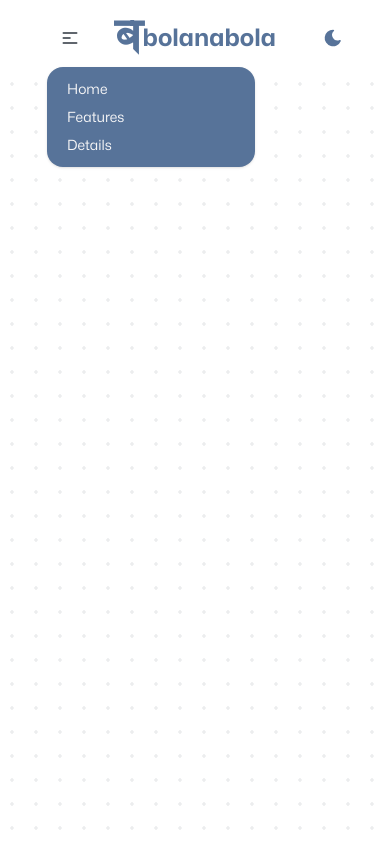
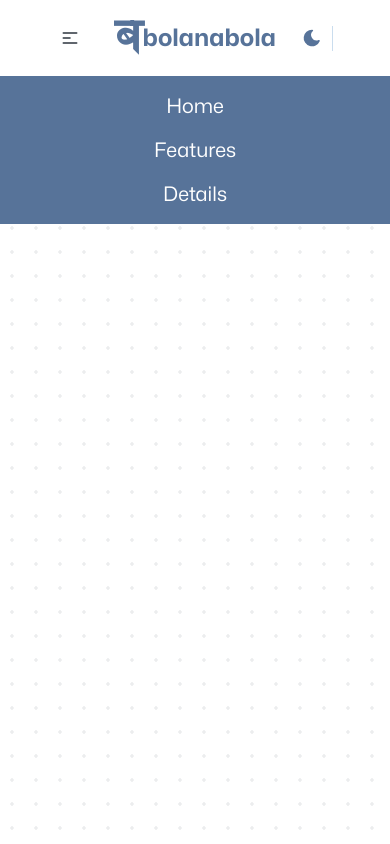
Before and after one commit to shivajichalise/bolanabola, a React (Vite) app in the folder frontend/: page /home in a window 390 px wide. Both pictures are taken after a click on the button 70 px from the left and 37 px from the top of the page. Built offline with nearby package versions, Linux system fonts and the light colour scheme.

Commit message:
navbar design finished

```diff
--- a/frontend/src/components/Navbar.tsx
+++ b/frontend/src/components/Navbar.tsx
@@ -4,16 +4,17 @@ import { RootState } from "../store"
 import IconLink from "./IconLink"
 import {
     IconBrandGithub,
-    IconBrandGoogle,
     IconBrandGoogleFilled,
-    IconBrandGoogleFit,
     IconBrandInstagram,
     IconBrandLinkedin,
 } from "@tabler/icons-react"
 import Button from "./Button"
 import VerticalDivider from "./VerticalDivider"
+import { useState } from "react"
 
 const Navbar = () => {
+    const [isMobileMenuOpen, setIsMobileMenuOpen] = useState<boolean>(false)
+
     const isSignedIn = useSelector((state: RootState) => state.user.isSignedIn)
 
     const navLinks = [
@@ -22,15 +23,24 @@ const Navbar = () => {
         { label: "Details", link: "#details" },
     ]
 
+    const toggleMobileMenu = () => {
+        setIsMobileMenuOpen(!isMobileMenuOpen)
+    }
+
+    const closeMobileMenu = () => {
+        setIsMobileMenuOpen(false)
+    }
+
     return (
+        <>
             <div className="bg-base-300 flex justify-center items-center">
-            <div className="navbar w-4/5">
+                <div className="navbar navbar-primary w-4/5">
                     <div className="navbar-start">
                         <div className="dropdown">
                             <div
-                            tabIndex={0}
                                 role="button"
                                 className="btn btn-sm btn-ghost lg:hidden mr-5"
+                                onClick={toggleMobileMenu}
                             >
                                 <svg
                                     xmlns="http://www.w3.org/2000/svg"
@@ -47,27 +57,21 @@ const Navbar = () => {
                                     />
                                 </svg>
                             </div>
-                        <ul
-                            tabIndex={0}
-                            className="menu menu-sm dropdown-content mt-3 z-[1] p-2 shadow bg-primary text-neutral rounded-box w-52"
-                        >
-                            {navLinks.map((link) => (
-                                <li key={link.link}>
-                                    <a href={link.link}>{link.label}</a>
-                                </li>
-                            ))}
-                        </ul>
                         </div>
                         <a className="text-primary justify-center items-center hidden md:flex">
                             <span className="preeti text-6xl font-bold">a</span>
-                        <span className="text-2xl font-bold">bolanabola</span>
+                            <span className="text-2xl font-bold">
+                                bolanabola
+                            </span>
                         </a>
                     </div>
 
                     <div className="navbar-center md:hidden">
                         <a className="text-primary flex justify-center items-center">
                             <span className="preeti text-6xl font-bold">a</span>
-                        <span className="text-2xl font-bold">bolanabola</span>
+                            <span className="text-2xl font-bold">
+                                bolanabola
+                            </span>
                         </a>
                     </div>
 
@@ -84,7 +88,7 @@ const Navbar = () => {
                                 ))}
                             </ul>
 
-                        <VerticalDivider />
+                            <VerticalDivider className="hidden lg:flex" />
 
                             <ThemeSwitcher />
 
@@ -111,8 +115,43 @@ const Navbar = () => {
                                 <IconBrandLinkedin />
                             </IconLink>
 
-                        <VerticalDivider />
+                            <VerticalDivider className="hidden lg:flex" />
 
+                            {isSignedIn ? (
+                                <div className="dropdown dropdown-end">
+                                    <div
+                                        tabIndex={0}
+                                        role="button"
+                                        className="btn btn-ghost btn-circle avatar"
+                                    >
+                                        <div className="w-9 rounded-full">
+                                            <img
+                                                alt="Tailwind CSS Navbar component"
+                                                src="https://img.daisyui.com/images/stock/photo-1534528741775-53994a69daeb.jpg"
+                                            />
+                                        </div>
+                                    </div>
+                                    <ul
+                                        tabIndex={0}
+                                        className="menu menu-sm dropdown-content mt-3 z-[1] p-2 shadow bg-primary text-base-300 rounded-box w-52"
+                                    >
+                                        <li>
+                                            <a className="justify-between">
+                                                Profile
+                                                <span className="badge badge-error text-neutral">
+                                                    New
+                                                </span>
+                                            </a>
+                                        </li>
+                                        <li>
+                                            <a>Settings</a>
+                                        </li>
+                                        <li>
+                                            <a>Logout</a>
+                                        </li>
+                                    </ul>
+                                </div>
+                            ) : (
                                 <Button
                                     style="default"
                                     size="sm"
@@ -123,10 +162,29 @@ const Navbar = () => {
                                     text="Login with Google"
                                     className="hidden lg:flex"
                                 />
+                            )}
                         </div>
                     </div>
                 </div>
             </div>
+            <div
+                className={`w-screen ${isMobileMenuOpen ? "sm:block" : "hidden"}`}
+            >
+                <ul className="menu bg-primary text-base-300 w-full flex justify-center items-center text-xl">
+                    {navLinks.map((link) => (
+                        <li key={link.link} className="">
+                            <a
+                                className="hover:bg-primary-content"
+                                onClick={closeMobileMenu}
+                                href={link.link}
+                            >
+                                {link.label}
+                            </a>
+                        </li>
+                    ))}
+                </ul>
+            </div>
+        </>
     )
 }
 
--- a/frontend/src/components/VerticalDivider.tsx
+++ b/frontend/src/components/VerticalDivider.tsx
@@ -1,7 +1,11 @@
-const VerticalDivider = () => {
+import VerticalDividerProps from "../types/VerticalDividerProps"
+
+const VerticalDivider = (props: VerticalDividerProps) => {
     return (
         <div className="flex flex-1">
-            <div className="h-[25px] min-h-[1rem] w-px self-stretch bg-secondary opacity-80 mx-2.5 hidden lg:flex"></div>
+            <div
+                className={`h-[25px] min-h-[1rem] w-px self-stretch bg-secondary opacity-80 mx-2.5 ${props.className}`}
+            ></div>
         </div>
     )
 }
--- /dev/null
+++ b/frontend/src/types/VerticalDividerProps.ts
@@ -0,0 +1,5 @@
+interface VerticalDividerProps {
+    className?: string
+}
+
+export default VerticalDividerProps
--- a/frontend/tailwind.config.js
+++ b/frontend/tailwind.config.js
@@ -19,13 +19,14 @@ export default {
         themes: [
             {
                 light: {
+                    "base-300": "#FFFFFF",
+                    primary: "#577399",
+                    "primary-content": "#4E688A",
+                    secondary: "#BDD5EA",
+
                     "base-100": "#495867",
                     "base-200": "#3A4652",
-                    "base-300": "#FFFFFF",
                     "base-content": "#2C353E",
-                    primary: "#577399",
-                    "primary-content": "#465C7A",
-                    secondary: "#BDD5EA",
                     "secondary-content": "#577399",
 
                     accent: "#81D2C7",
@@ -43,13 +44,14 @@ export default {
                     "error-content": "#C95D63",
                 },
                 dark: {
+                    "base-300": "#2C353E",
+                    primary: "#E7E8EC",
+                    "primary-content": "#DDDDDE",
+                    secondary: "#B9BABD",
+
                     "base-100": "#495867",
                     "base-200": "#3A4652",
-                    "base-300": "#2C353E",
                     "base-content": "#F6F6F7",
-                    primary: "#E7E8EC",
-                    "primary-content": "#F6F6F7",
-                    secondary: "#F6F6F7",
                     "secondary-content": "#E7E8EC",
 
                     accent: "#81D2C7",
```
Lines whose indentation alone changed are shown as unchanged.
